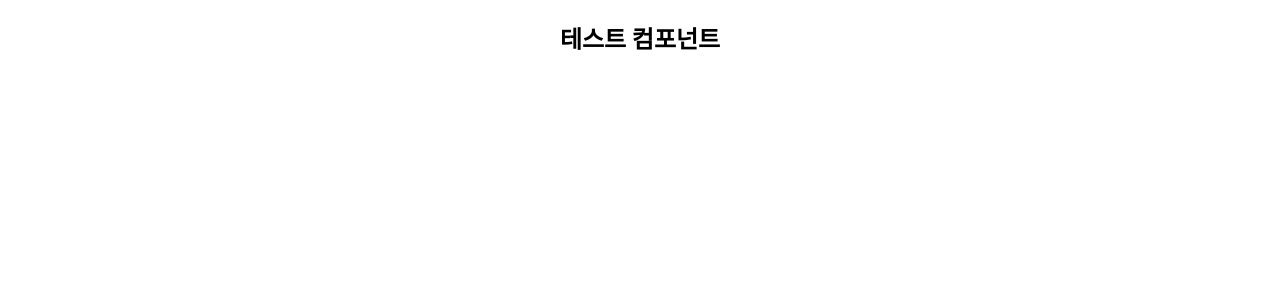
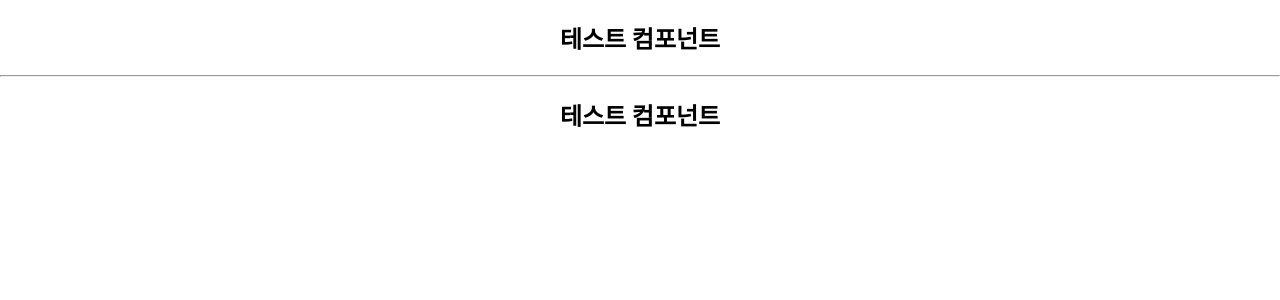
Before and after one commit to nam2626/team_test, a React (Create React App) app: page / in a window 1280 px wide. Shown: the top 300 px of the page. Built offline with nearby package versions, Linux system fonts and the light colour scheme.

Commit message:
두번째 작업

```diff
--- a/src/App.js
+++ b/src/App.js
@@ -6,6 +6,8 @@ function App() {
   return (
     <div className="App">
       <TestComponent/>
+      <hr></hr>
+      <TestComponent/>
     </div>
   );
 }
```
